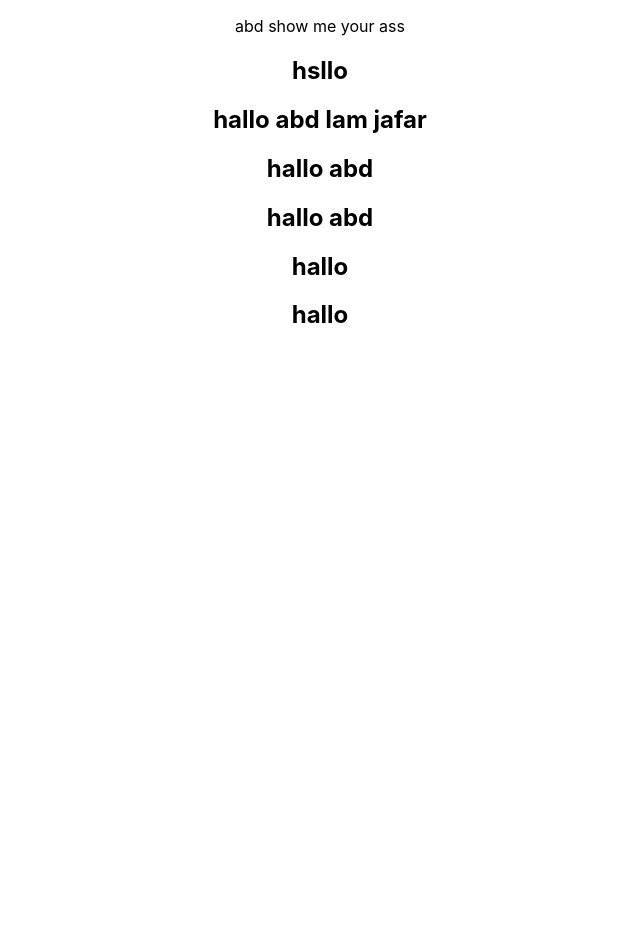
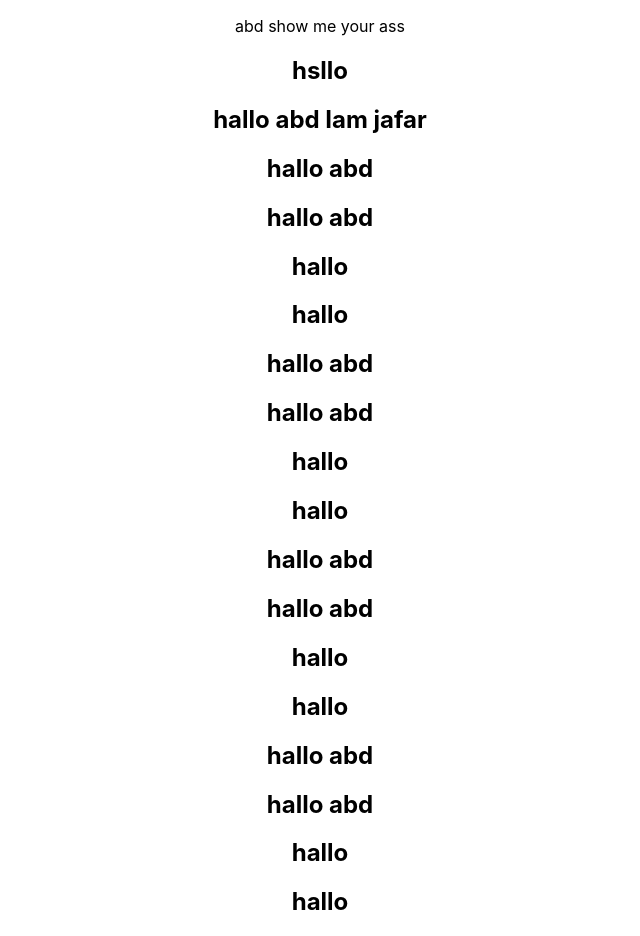
Before and after one commit to jafarfares/oop, a React (Create React App) app: page / in a window 1280 px wide. Shown: the whole page, without its empty margins (320-960 px from the left). Before the commit the page ends 800 px from the top, so only its background shows below. Built offline with nearby package versions, Linux system fonts and the light colour scheme.

Commit message:
new message for this commit

```diff
--- a/src/App.js
+++ b/src/App.js
@@ -12,6 +12,19 @@ function App() {
         <h2>hallo abd</h2>
          <h2>hallo </h2>
          <h2>hallo </h2>
+
+         <h2>hallo abd</h2>
+        <h2>hallo abd</h2>
+         <h2>hallo </h2>
+         <h2>hallo </h2>
+         <h2>hallo abd</h2>
+        <h2>hallo abd</h2>
+         <h2>hallo </h2>
+         <h2>hallo </h2>
+         <h2>hallo abd</h2>
+        <h2>hallo abd</h2>
+         <h2>hallo </h2>
+         <h2>hallo </h2>
     </div>
   );
 }
```
